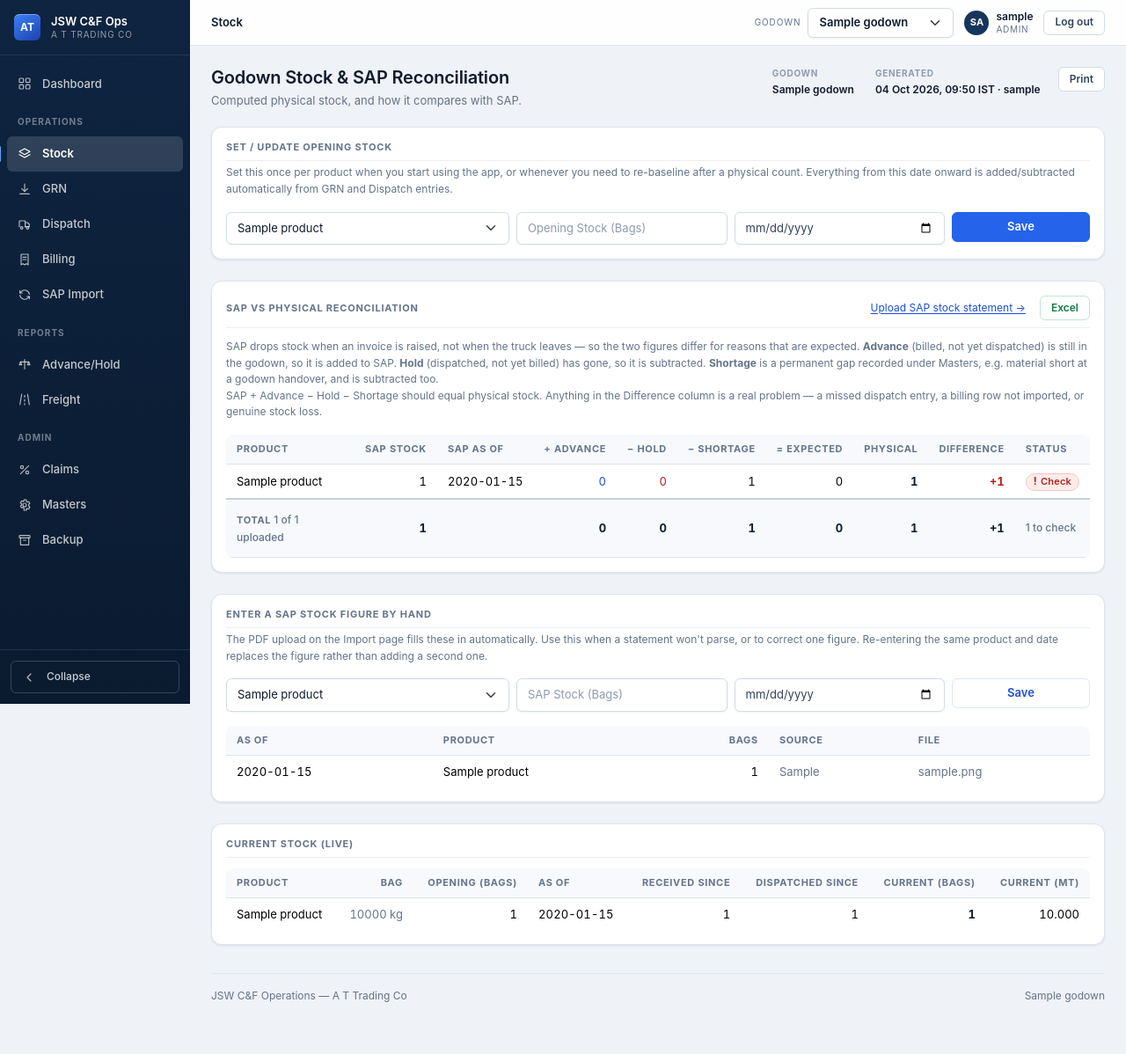
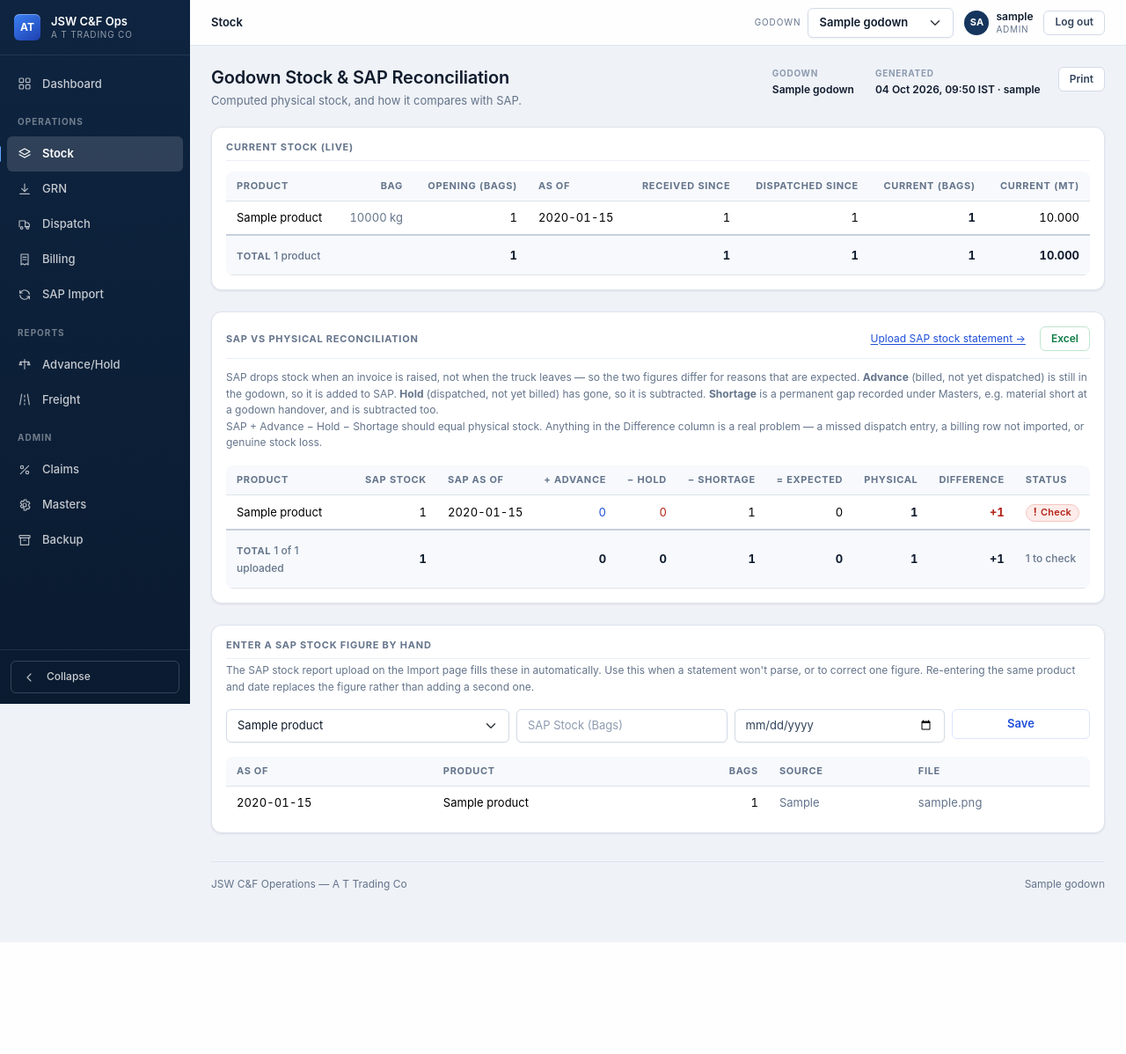
Before and after one commit to akhil28tayal-pixel/jsw-cf-app, a FastAPI app: page /stock in a window 1280 px wide. Shown: the whole page at 88% size. After the commit the page ends 1071 px from the top, so only its background shows below. Run offline with FastAPI, Linux system fonts and the light colour scheme; the visitor is signed in with stand-in values (Sample User, id 1); tables that the repository leaves empty hold one stand-in row (values such as "Sample post"); some libraries are stand-ins or nearby versions.

Commit message:
Stock page leads with current stock; opening stock moves to Masters
The Stock page opened on the reconciliation, which explains the stock figure
rather than being it. Current Stock (live) now comes first, the reconciliation
second, and the manual SAP entry last.

Opening stock moves to Masters, above SAP Stock Adjustment: both are
per-godown, per-product baselines someone sets rarely and then leaves alone,
and neither belongs on a page people read daily. Two consequences worth
knowing:

* It is now ADMIN-ONLY, because the whole Masters page is. Re-baselining
  silently rewrites every stock figure that follows it, so that gate is the
  right one — but staff who could set it before no longer can.
* The form carries its own godown picker, like the freight rate card and the
  SAP adjustment beside it, so an admin can set Daultabad's baseline without
  switching the navbar away from Manesar. The field is optional and falls back
  to the active godown, which keeps every existing caller working.

The Masters section also lists the baselines already set, across both godowns
with the godown named — the old form showed none of that.

Reordering the Stock page silently dropped the current-stock totals row and the
page still rendered fine without it. Restored, and tests/test_report_layout.py
now asserts the totals row count on all seven register pages, that every page
carries a populated report header, and that no template formats a number
inline instead of using the shared filters.

100 tests passing, 6 new.

Co-Authored-By: Claude Opus 5 <noreply@anthropic.com>
Claude-Session: https://claude.ai/code/session_01CXw4Jc5HgQoRuGbnwna8ek

```diff
--- a/app/routers/masters.py
+++ b/app/routers/masters.py
@@ -48,6 +48,7 @@ def masters_page(request: Request, rate_godown_id: str = Query(None),
 
     return templates.TemplateResponse(request, "masters.html", {
         "sap_adjustments": crud.list_sap_adjustments(db),
+        "opening_stock": crud.list_opening_stock(db),
         "user": user, "flashes": get_flashed_messages(request),
         "godowns": godowns,
         "active_godown": active_godown,
--- a/app/templates/stock.html
+++ b/app/templates/stock.html
@@ -6,22 +6,42 @@
     subtitle="Computed physical stock, and how it compares with SAP.",
     scope=scope_label(active_godown)) }}
 
-<div class="card p-3 mb-4">
-  <h5>Set / Update Opening Stock</h5>
-  <p class="small text-muted">Set this once per product when you start using the app, or whenever you need to re-baseline after a physical count. Everything from this date onward is added/subtracted automatically from GRN and Dispatch entries.</p>
-  <form method="post" action="/stock/opening" class="row g-2">
-    <div class="col-md-4">
-      <select class="form-select" name="product_id" required aria-label="Product">
-        {% for p in products %}<option value="{{ p.id }}">{{ p.name }}</option>{% endfor %}
-      </select>
-    </div>
-    <div class="col-md-3"><input class="form-control" type="number" step="1" name="bags" placeholder="Opening Stock (Bags)" required aria-label="Opening Stock (Bags)"></div>
-    <div class="col-md-3"><input class="form-control" type="date" name="as_of_date" required></div>
-    <div class="col-md-2"><button class="btn btn-primary w-100">Save</button></div>
-  </form>
+<div class="card mb-4">
+  <h5>Current Stock (live)</h5>
+  <div class="table-responsive">
+  <table class="table table-hover">
+    <thead><tr><th>Product</th><th class="num">Bag</th><th class="num">Opening (Bags)</th><th>As of</th><th class="num">Received Since</th><th class="num">Dispatched Since</th><th class="num">Current (Bags)</th><th class="num">Current (MT)</th></tr></thead>
+    <tbody>
+    {% for s in stock %}
+      <tr>
+        <td>{{ s.product.name }}</td>
+        <td class="num text-muted">{{ s.bag_weight_kg }} kg</td>
+        <td class="num">{{ s.opening_bags|bags }}</td>
+        <td class="doc">{{ s.as_of_date }}</td>
+        <td class="num">{{ s.received_bags|bags }}</td>
+        <td class="num">{{ s.dispatched_bags|bags }}</td>
+        <td class="num fw-bold">{{ s.current_bags|bags }}</td>
+        <td class="num">{{ s.current_mt|mt }}</td>
+      </tr>
+    {% endfor %}
+    </tbody>
+    {% if stock %}
+    <tfoot><tr>
+      <td colspan="2"><span class="tf-label">Total</span>
+        <span class="tf-count">{{ stock|length }} product{{ "" if stock|length == 1 else "s" }}</span></td>
+      <td class="num">{{ stock|sum(attribute="opening_bags")|bags }}</td>
+      <td></td>
+      <td class="num">{{ stock|sum(attribute="received_bags")|bags }}</td>
+      <td class="num">{{ stock|sum(attribute="dispatched_bags")|bags }}</td>
+      <td class="num">{{ stock|sum(attribute="current_bags")|bags }}</td>
+      <td class="num">{{ stock|sum(attribute="current_mt")|mt }}</td>
+    </tr></tfoot>
+    {% endif %}
+  </table>
+  </div>
 </div>
 
-<div class="card p-3 mb-4">
+<div class="card mb-4">
   <div class="card-head">
     <h5>SAP vs Physical Reconciliation</h5>
     <span class="d-flex align-items-center gap-3">
@@ -97,9 +117,10 @@
   </div>
 </div>
 
-<div class="card p-3 mb-4">
+
+<div class="card mb-4">
   <h5>Enter a SAP Stock Figure by Hand</h5>
-  <p class="small text-muted">The PDF upload on the Import page fills these in automatically. Use this when a statement won't parse, or to correct one figure. Re-entering the same product and date replaces the figure rather than adding a second one.</p>
+  <p class="small text-muted">The SAP stock report upload on the Import page fills these in automatically. Use this when a statement won't parse, or to correct one figure. Re-entering the same product and date replaces the figure rather than adding a second one.</p>
   <form method="post" action="/stock/sap-figure" class="row g-2">
     <div class="col-md-4">
       <select class="form-select" name="product_id" required aria-label="Product">
@@ -126,26 +147,4 @@
   {% endif %}
 </div>
 
-<div class="card p-3">
-  <h5>Current Stock (live)</h5>
-  <div class="table-responsive">
-  <table class="table table-hover">
-    <thead><tr><th>Product</th><th class="num">Bag</th><th class="num">Opening (Bags)</th><th>As of</th><th class="num">Received Since</th><th class="num">Dispatched Since</th><th class="num">Current (Bags)</th><th class="num">Current (MT)</th></tr></thead>
-    <tbody>
-    {% for s in stock %}
-      <tr>
-        <td>{{ s.product.name }}</td>
-        <td class="num text-muted">{{ s.bag_weight_kg }} kg</td>
-        <td class="num">{{ s.opening_bags|bags }}</td>
-        <td class="doc">{{ s.as_of_date }}</td>
-        <td class="num">{{ s.received_bags|bags }}</td>
-        <td class="num">{{ s.dispatched_bags|bags }}</td>
-        <td class="num fw-bold">{{ s.current_bags|bags }}</td>
-        <td class="num">{{ s.current_mt|mt }}</td>
-      </tr>
-    {% endfor %}
-    </tbody>
-  </table>
-  </div>
-</div>
 {% endblock %}
```
Also changed, not shown: app/crud.py (+9 -0 lines), app/routers/stock.py (+23 -8 lines), app/templates/masters.html (+48 -0 lines), tests/test_godown.py (+47 -0 lines), tests/test_report_layout.py (added, +66 -0 lines).
